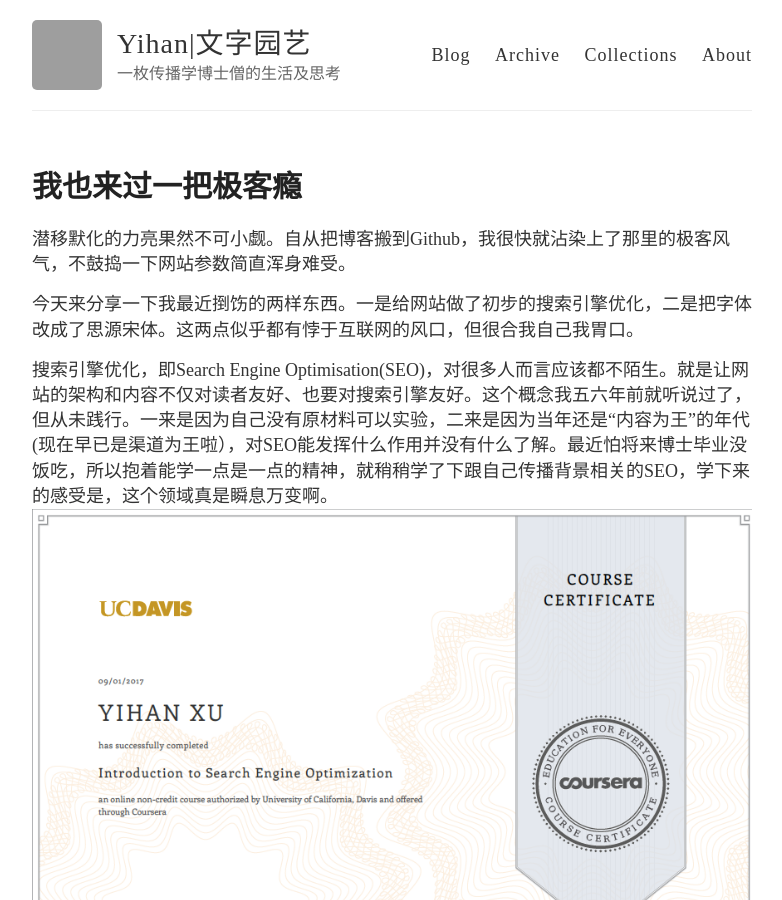
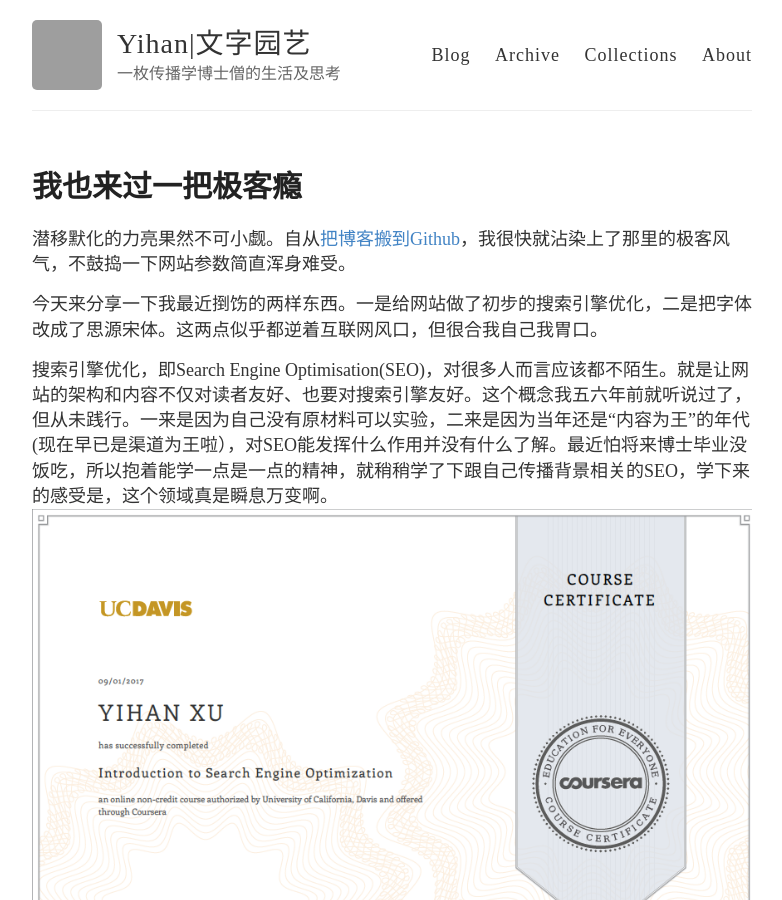
Before and after one commit to yihanxu/yihanxu.github.io, a Jekyll site: the page built from _posts/2017-9-1-be-a-geek.md, in a window 1280 px wide and 900 px high. Shown: the whole window, without its empty margins (248-1030 px from the left). Built offline with Jekyll 4.4.1, drawn with Linux system fonts in a browser that asks for light colours; comment, search, counter and statistics services are not loaded; grey boxes are pictures that could not be loaded.

Commit message:
Update 2017-9-1-be-a-geek.md

```diff
--- a/_posts/2017-9-1-be-a-geek.md
+++ b/_posts/2017-9-1-be-a-geek.md
@@ -6,9 +6,9 @@
 category: 随笔
 ---
 
-潜移默化的力亮果然不可小觑。自从把博客搬到Github，我很快就沾染上了那里的极客风气，不鼓捣一下网站参数简直浑身难受。
+潜移默化的力亮果然不可小觑。自从[把博客搬到Github](/hello-world)，我很快就沾染上了那里的极客风气，不鼓捣一下网站参数简直浑身难受。
 
-今天来分享一下我最近捯饬的两样东西。一是给网站做了初步的搜索引擎优化，二是把字体改成了思源宋体。这两点似乎都有悖于互联网的风口，但很合我自己我胃口。
+今天来分享一下我最近捯饬的两样东西。一是给网站做了初步的搜索引擎优化，二是把字体改成了思源宋体。这两点似乎都逆着互联网风口，但很合我自己我胃口。
 
 搜索引擎优化，即Search Engine Optimisation(SEO)，对很多人而言应该都不陌生。就是让网站的架构和内容不仅对读者友好、也要对搜索引擎友好。这个概念我五六年前就听说过了，但从未践行。一来是因为自己没有原材料可以实验，二来是因为当年还是“内容为王”的年代(现在早已是渠道为王啦），对SEO能发挥什么作用并没有什么了解。最近怕将来博士毕业没饭吃，所以抱着能学一点是一点的精神，就稍稍学了下跟自己传播背景相关的SEO，学下来的感受是，这个领域真是瞬息万变啊。
 ![seo](/images/seocertificate.png)
```
